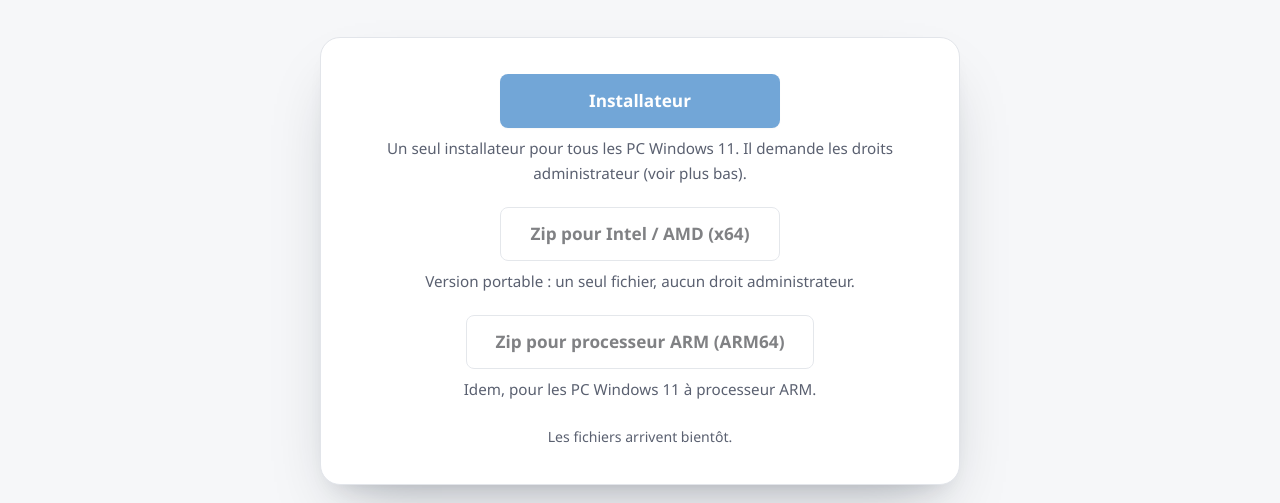
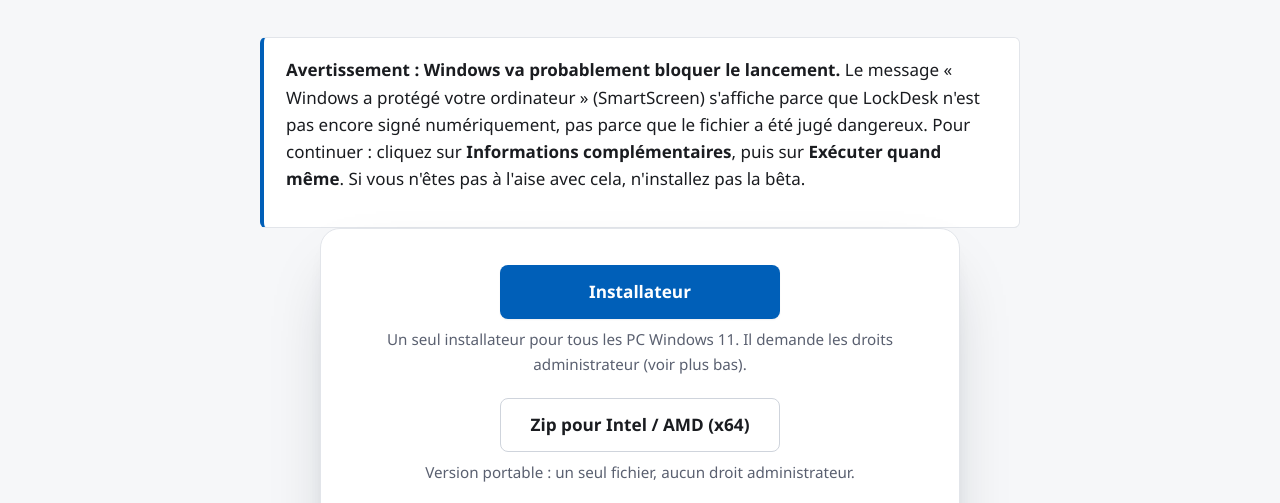
Before and after one commit to ThomasBonnefoy/LockDesk, a plain HTML site: page telecharger.html in a window 1280 px wide. Shown: the part 268-771 px from the top of the page. Drawn offline with Linux system fonts and the light colour scheme.

Commit message:
feat: add the download links, the contact address and a SmartScreen warning

```diff
--- a/assets/config.js
+++ b/assets/config.js
@@ -5,13 +5,13 @@ window.SITE = {
   publisher: "Thomas Bonnefoy",
 
   // The address that answers users. Empty = the pages show "(à compléter)".
-  supportEmail: "",
+  supportEmail: "thomas.bonnefoy14@gmail.com",
 
   // The files of the current release. Both are needed: the links are
   //   <baseUrl>/LockDesk-v<version>-win-x64.zip, <baseUrl>/LockDesk-v<version>-win-arm64.zip, <baseUrl>/LockDesk-Setup-v<version>.exe
   // Example: baseUrl "https://github.com/<owner>/<repo>/releases/download/v1.8.0", version "1.8.0".
   download: {
-    baseUrl: "",
-    version: "",
+    baseUrl: "https://github.com/ThomasBonnefoy/lockdesk.github.io/releases/download/v1.8.0",
+    version: "1.8.0",
   },
 };
--- a/telecharger.html
+++ b/telecharger.html
@@ -34,6 +34,14 @@
     <div class="page-head container">
       <h1>Télécharger LockDesk</h1>
       <p>Version bêta, pour Windows 11. Aucun compte à créer.</p>
+    </div>
+
+    <div class="container">
+      <div class="prose">
+        <div class="note">
+          <p><strong>Avertissement : Windows va probablement bloquer le lancement.</strong> Le message « Windows a protégé votre ordinateur » (SmartScreen) s'affiche parce que LockDesk n'est pas encore signé numériquement, pas parce que le fichier a été jugé dangereux. Pour continuer : cliquez sur <strong>Informations complémentaires</strong>, puis sur <strong>Exécuter quand même</strong>. Si vous n'êtes pas à l'aise avec cela, n'installez pas la bêta.</p>
+        </div>
+      </div>
     </div>
 
     <div class="container">
```
